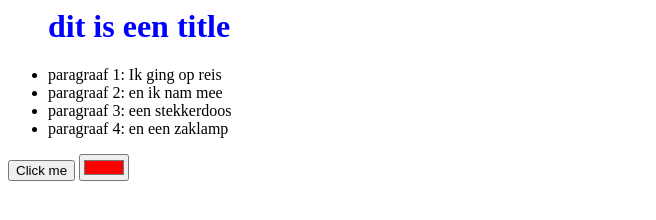
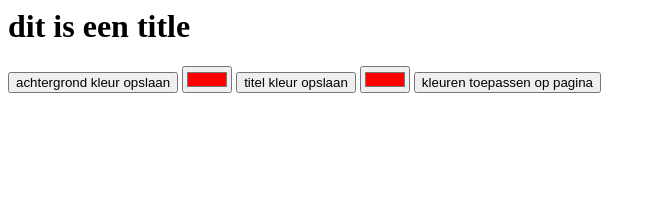
Before and after one commit to Captaincrogs/Click-me-b3a38375, a plain HTML site: page index.html in a window 1280 px wide. Shown: the whole page, without its empty margins (0-656 px from the left). Drawn offline with Linux system fonts and the light colour scheme.

Commit message:
Uitwerking van de exercise

```diff
--- a/index.html
+++ b/index.html
@@ -6,29 +6,36 @@
     <title>All the elements</title>
     <link rel="stylesheet" href="style.css">
 </head>
-<body>
+<body class="body">
 
 
-    <div class="h1tag">
-
-<ul>
-    <h1> dit is een title</h1>
-    <li>paragraaf 1: Ik ging op reis</li>
-    <li>paragraaf 2: en ik nam mee</li>
-    <li>paragraaf 3: een stekkerdoos</li>
-    <li>paragraaf 4: en een zaklamp</li>
 
 
-</ul>
+
+    <h1> dit is een title</h1>
+
+
+
+
 </div>
+
+
+
+
+        <button type="button" onclick="saveUserData()"class="button0">achtergrond kleur opslaan</button>
+        <input id="kleur0" type="color" value="#ff0000">
+
+        <button type="button" onclick="saveUserData()"class="button1">titel kleur opslaan</button>
+        <input id="kleur1" type="color" value="#ff0000">
+
+        <button onclick="myFunction()">kleuren toepassen op pagina</button>
 
     </body>
 
-    <main>
-        <button onclick="myFunction()">Click me</button>
-        <input id= "kleur" type ="color" value="#ff0000">
-    </main>
+
+
+
 <footer>
-<script defer  src="script.js"></script>
+<script defer src="script.js"></script>
 </footer>
 </html>
--- a/script.js
+++ b/script.js
@@ -1,10 +1,29 @@
-//document.querySelector(".h1tag").innerHTML = "All the elements";{
-var matches = document.querySelectorAll("h1");{
-matches[0].style.color = "blue";
+
+
+
+var matches = document.querySelector("h1");
+var button0;
+
+
+var matches2 = document.querySelector(".body");
+var button1;
+
+//return document.body.style.backgroundColor = kleur1;
+function myFunction(){
+
+    matches.style.backgroundColor= button0;
+    matches2.style.backgroundColor= button1;
+}
+function saveUserData(){
+    button0 = document.getElementById("kleur0").value;
+    button1 = document.getElementById("kleur1").value;
+
 }
 
-var matches = document.querySelectorAll(".h1tag");
-function myFunction(){
-    var kleur = document.getElementById("kleur").value;
-return document.body.style.backgroundColor = kleur;
+console.log(calc(8,9));
+
+
+function calc(a,b)
+{
+    return a * b;
 }
```
